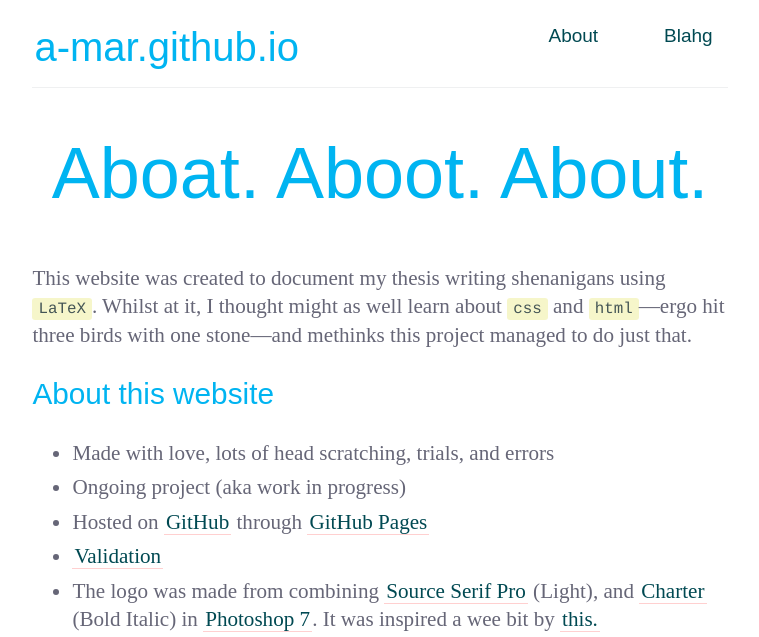
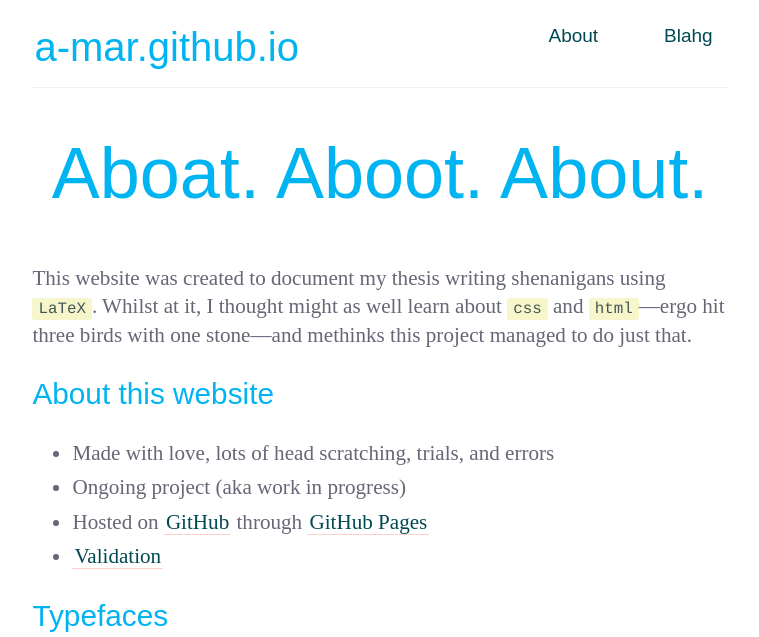
Before and after one commit to a-mar/a-mar.github.io, a Jekyll site: the page built from about/index.html, in a window 1280 px wide. Shown: the top 637 px of the page, without its empty margins (260-1019 px from the left). Built offline with Jekyll 4.4.1, drawn with Linux system fonts in a browser that asks for light colours; nearby versions of some CDN libraries; some web fonts are replaced; library files that are not in the unit come from our copies; Markdown is read by kramdown in place of the engine named in the settings; grey boxes are pictures that could not be loaded.

Commit message:
Update index.html

```diff
--- a/about/index.html
+++ b/about/index.html
@@ -12,11 +12,8 @@
 	<li>Made with love, lots of head scratching, trials, and errors</li>
 	<li>Ongoing project (aka work in progress)</li>
 	<li>Hosted on <a href="https://github.com/" target="_blank">GitHub</a> through <a href="https://pages.github.com/" target="_blank">GitHub Pages</a></li>
-	<!--<li>Filler text: The Essays by <a href="https://en.wikipedia.org/wiki/Francis_Bacon" target="_blank">Sir Francis Bacon</a> from <a href="http://www.gutenberg.org/ebooks/575" target="_blank">Project Gutenberg</a>.</li>-->
 	<li><a href="https://validator.w3.org/nu/?doc=http%3A%2F%2Fa-mar.github.io%2F" target="_blank" title="HTML5 Validator">Validation</a></li>
-	<li>The logo was made from combining <a href="http://www.fontsquirrel.com/fonts/source-serif-pro" target="_blank">Source Serif Pro</a> (Light), and <a href="http://practicaltypography.com/charter.html" target="_blank">Charter</a> (Bold Italic) in <a title="Photoshop 7" href="https://en.wikipedia.org/wiki/Adobe_Photoshop_version_history#7.0" target="_blank">Photoshop 7</a>. It was inspired a wee bit by <a href="https://www.myfonts.com/fonts/linotype/sabon/" target="_blank" title="Linotype Sabon">this.</a></li>
 </ul>
-<a href="/" target="_blank"><img class="displayed" alt="Home" src="https://raw.githubusercontent.com/a-mar/shiz/master/meh/aaol.png" width="83"></a>
 
 <h2>Typefaces</h2>
 <ul>
```
